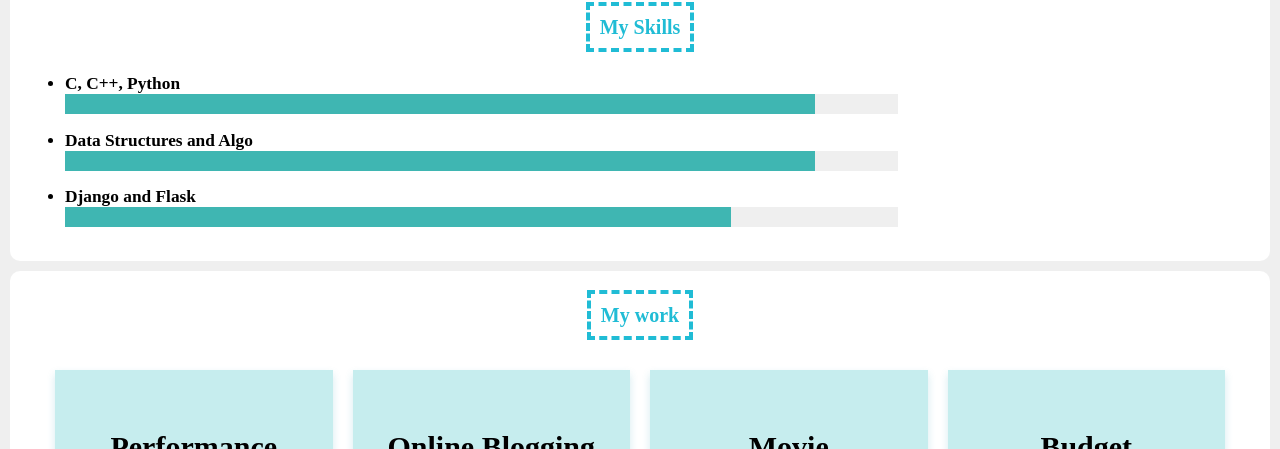
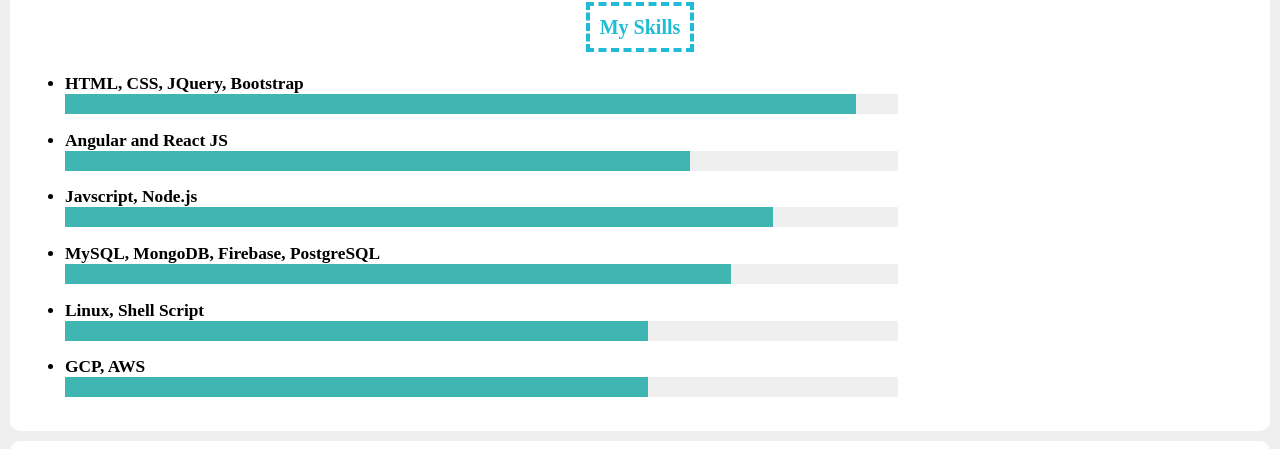
Before and after one commit to Sidy14/portfolio, a React (Create React App) app: page / in a window 1280 px wide. Shown: the part 441-890 px from the top of the page. Built offline with nearby package versions, Linux system fonts and the light colour scheme; the HTML template or start-up script is replaced by a standard one.

Commit message:
skill file changed

```diff
--- a/src/Skills.js
+++ b/src/Skills.js
@@ -4,16 +4,24 @@
             <div className="section">
                 <h1><span>My Skills</span></h1>
                 <ul>
-                    <li>C, C++, Python <br />
-                        <progress min="0" max="100" value="90"></progress>
+                    <li>HTML, CSS, JQuery, Bootstrap <br />
+                        <progress min="0" max="100" value="95"></progress>
                     </li>
-                    <li>Data Structures and Algo <br />
-                        <progress min="0" max="100" value="90"></progress>
+                    <li>Angular and React JS <br />
+                        <progress min="0" max="100" value="75"></progress>
                     </li>
-                    <li>Django and Flask <br />
+                    <li>Javscript, Node.js <br />
+                        <progress min="0" max="100" value="85"></progress>
+                    </li>
+                    <li>MySQL, MongoDB, Firebase, PostgreSQL  <br />
                         <progress min="0" max="100" value="80"></progress>
                     </li>
-
+                    <li>Linux, Shell Script  <br />
+                        <progress min="0" max="100" value="70"></progress>
+                    </li>
+                    <li>GCP, AWS  <br />
+                        <progress min="0" max="100" value="70"></progress>
+                    </li>
                 </ul>
             </div>
         </div>
```
Also changed, not shown: 1 other file (tests, documents, lock files or other folders).
